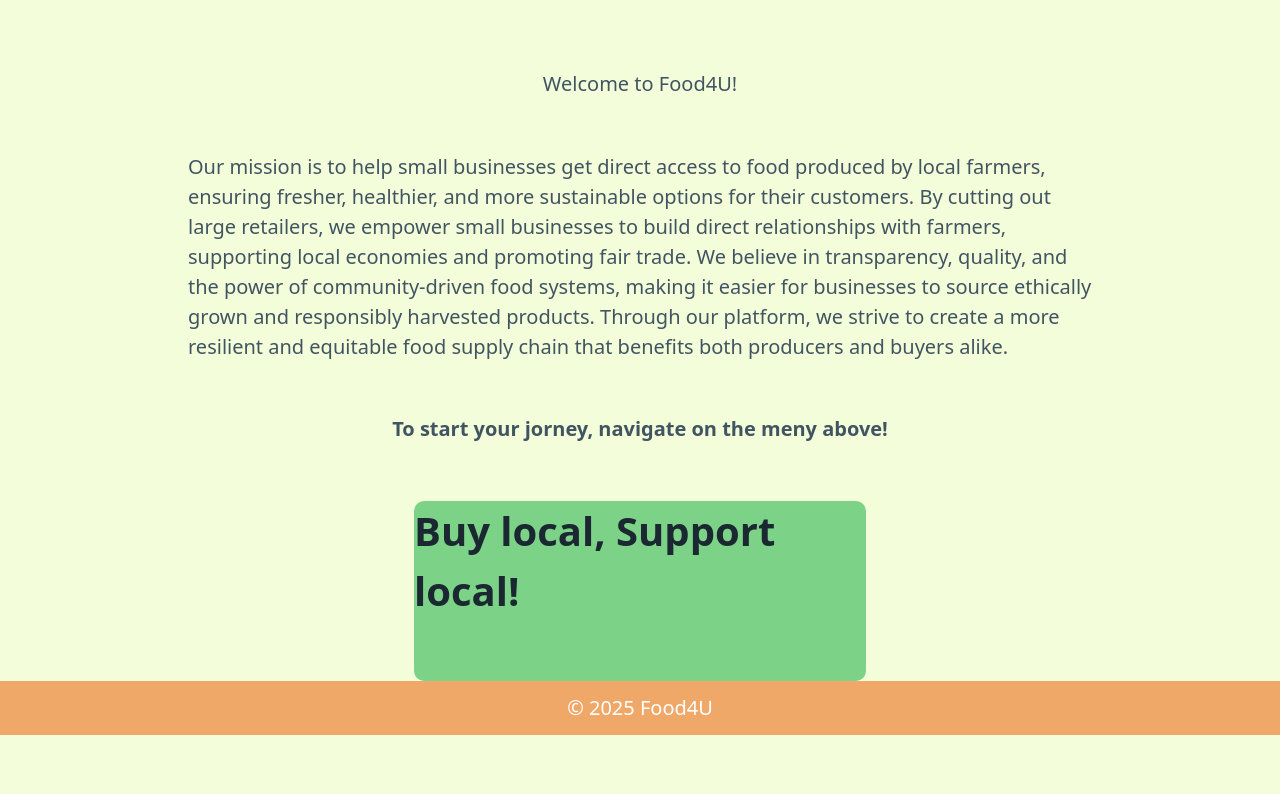
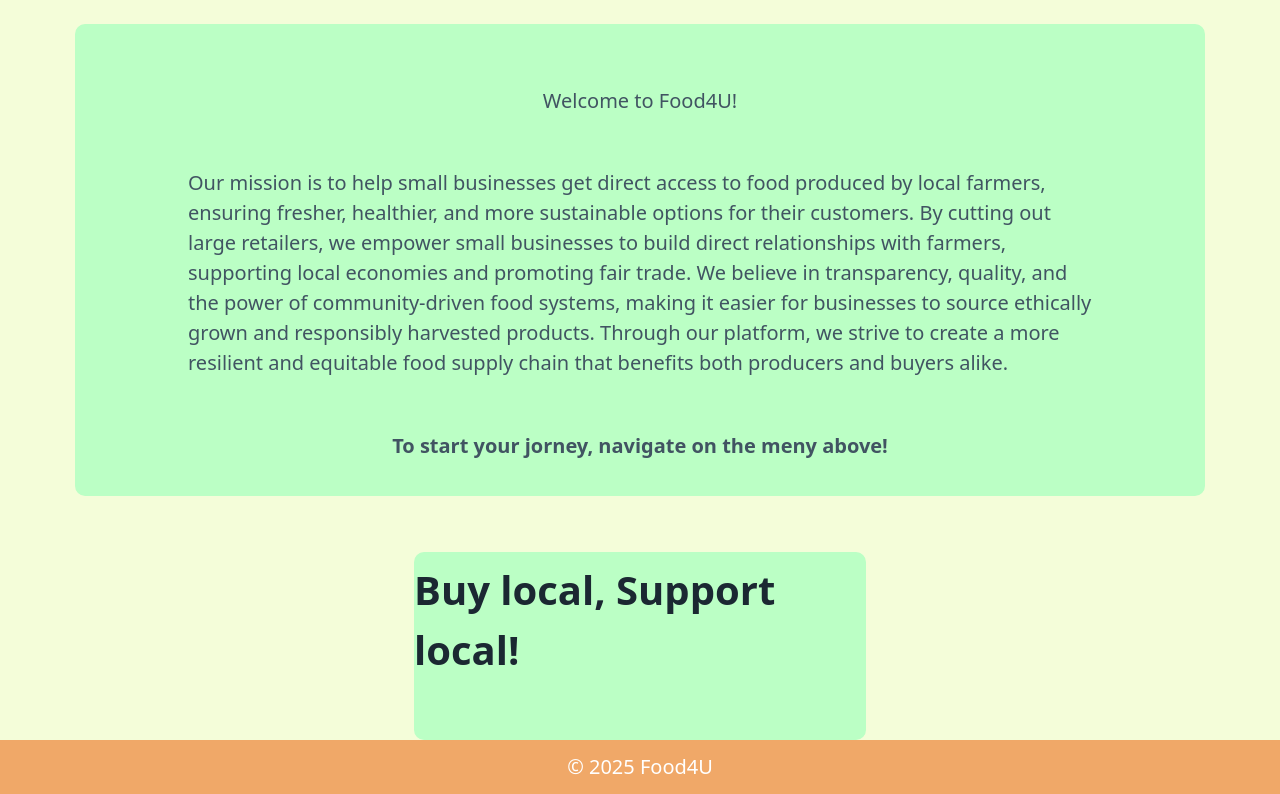
Before and after one commit to MaxLan-dev/DevHacks2025, a Django app: page / in a window 1280 px wide. Shown: the part 74-868 px from the top of the page. Before the commit the page ends 809 px from the top, so only its background shows below. Run offline with Django 5.2, Linux system fonts and the light colour scheme; parts of the project's set-up code (start-up, migrations or seed data) failed here and were passed over.

Commit message:
edited main page visual

```diff
--- a/food4u/website/templates/website/base.html
+++ b/food4u/website/templates/website/base.html
@@ -82,6 +82,13 @@
       margin: 0;
     }
 
+    .mainPart{
+      background-color: #BBFFC5;
+      padding-top: 5px;
+      padding-bottom: 35px;
+      border-radius: 10px;
+    }
+
     .greeting{
       position: relative;
       display: flex;
@@ -97,7 +104,7 @@
       border-radius: 10px;
     }
 
-    .mainDescription{
+    .mainDiscription{
       position: relative;
       display: flex;
       margin-top: 2%;
@@ -107,13 +114,13 @@
       align-items: center;*/
       font-size: 20px;
       border-radius: 10px;
+
     }
 
     .callToAction{
       position: relative;
       display: flex;
       margin-top: 2%;
-
       justify-content: center;
       align-items: center;
       font-size: 20px;
@@ -126,7 +133,8 @@
       margin-top: 5%;
       width: 40%;
       left: 30%;
-      background-color: #7CD388;
+      padding-top: 8px;
+      background-color: #BBFFC5;
       justify-content: center;
       align-items: center;
       border-radius: 10px;
--- a/food4u/website/templates/website/home.html
+++ b/food4u/website/templates/website/home.html
@@ -5,11 +5,14 @@
 {% block content %}
     <main>
 
+        <div class="mainPart">
+
+
             <div class="greeting">
                 <p>Welcome to Food4U!</p>
             </div>
 
-        <div class="mainDescription">
+            <div class="mainDiscription">
                 <p>Our mission is to help small businesses get direct access to food produced by local farmers, ensuring fresher, healthier, and more sustainable options for their customers.
                     By cutting out large retailers, we empower small businesses to build direct relationships with farmers, supporting local economies and promoting fair trade.
                     We believe in transparency, quality, and the power of community-driven food systems, making it easier for businesses to source ethically grown and responsibly harvested products.
@@ -20,10 +23,13 @@
                 <p></p><strong>To start your jorney, navigate on the meny above!</strong></p>
             </div>
 
+        </div>
 
         <div class="caption">
             <h1>Buy local, Support local!</h1>
         </div>
+
+
 
 
 
```
Lines whose indentation alone changed are shown as unchanged.
